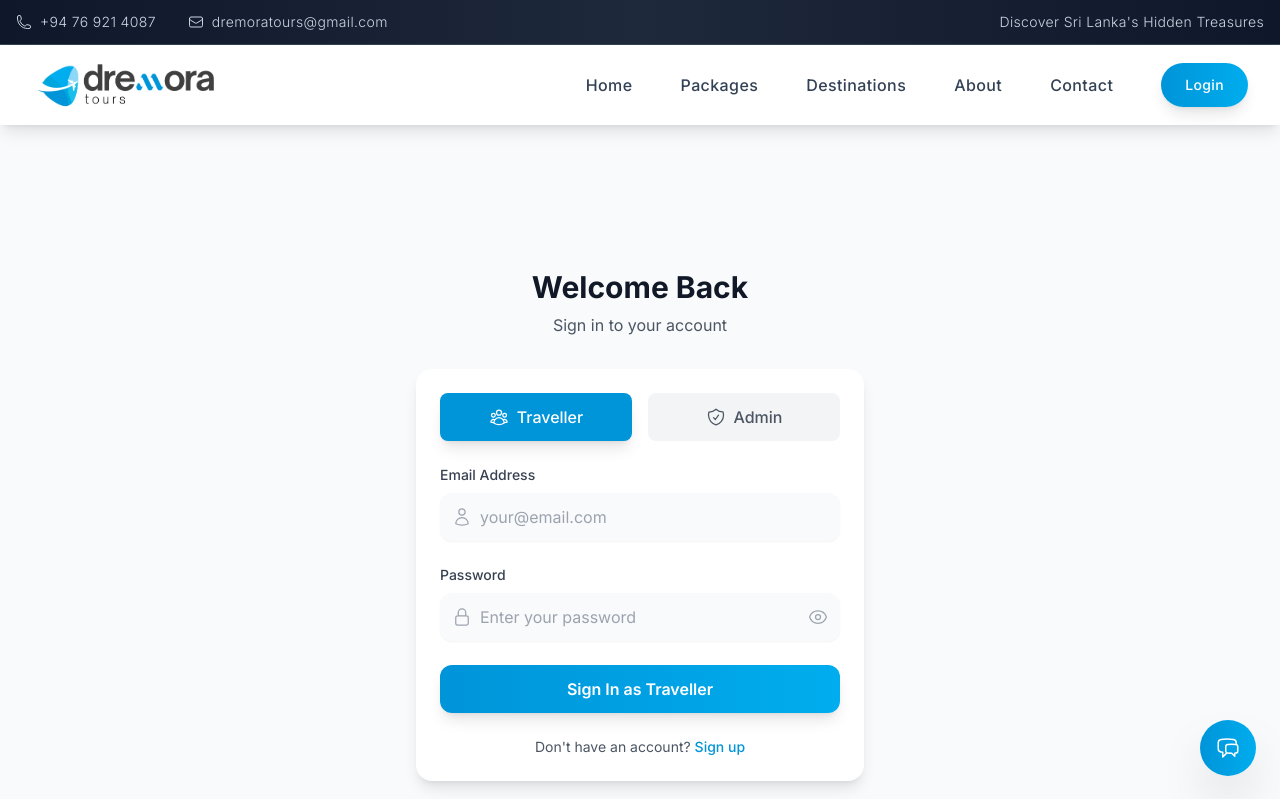
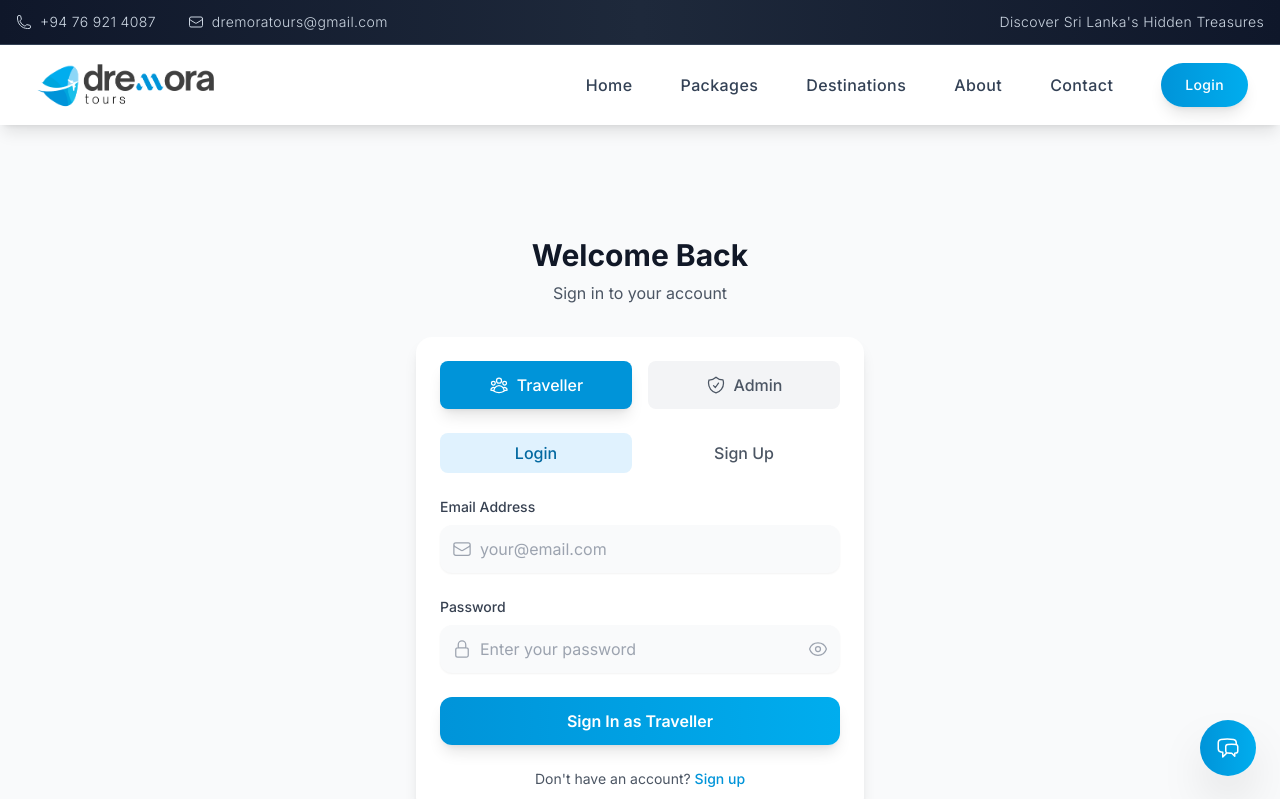
Before and after one commit to LuhithK/dremora, a React (Vite) app: page /login in a window 1280 px wide. Shown: the top 799 px of the page. Built offline with nearby package versions, Linux system fonts and the light colour scheme.

Commit message:
Fix login system with proper authentication

```diff
--- a/src/pages/Login.tsx
+++ b/src/pages/Login.tsx
@@ -7,18 +7,39 @@ import {
   EyeIcon,
   EyeSlashIcon,
   UserGroupIcon,
-  ShieldCheckIcon
+  ShieldCheckIcon,
+  EnvelopeIcon
 } from '@heroicons/react/24/outline';
 import toast from 'react-hot-toast';
 
 const Login = () => {
   const navigate = useNavigate();
   const [loginType, setLoginType] = useState<'traveller' | 'admin'>('traveller');
+  const [mode, setMode] = useState<'login' | 'signup'>('login');
   const [showPassword, setShowPassword] = useState(false);
   const [formData, setFormData] = useState({
+    name: '',
     email: '',
-    password: ''
+    password: '',
+    confirmPassword: ''
   });
+
+  // Get stored users from localStorage
+  const getStoredUsers = () => {
+    const users = localStorage.getItem('registeredUsers');
+    return users ? JSON.parse(users) : [];
+  };
+
+  // Save users to localStorage
+  const saveUsers = (users: any[]) => {
+    localStorage.setItem('registeredUsers', JSON.stringify(users));
+  };
+
+  // Admin credentials (hardcoded for demo)
+  const adminCredentials = {
+    email: 'admin@dremoratours.com',
+    password: 'admin123'
+  };
 
   const handleInputChange = (e: React.ChangeEvent<HTMLInputElement>) => {
     const { name, value } = e.target;
@@ -28,7 +49,52 @@ const Login = () => {
     }));
   };
 
-  const handleSubmit = (e: React.FormEvent) => {
+  const handleSignup = (e: React.FormEvent) => {
+    e.preventDefault();
+
+    if (!formData.name || !formData.email || !formData.password || !formData.confirmPassword) {
+      toast.error('Please fill in all fields');
+      return;
+    }
+
+    if (formData.password !== formData.confirmPassword) {
+      toast.error('Passwords do not match');
+      return;
+    }
+
+    if (formData.password.length < 6) {
+      toast.error('Password must be at least 6 characters long');
+      return;
+    }
+
+    const users = getStoredUsers();
+
+    // Check if user already exists
+    const existingUser = users.find((user: any) => user.email === formData.email);
+    if (existingUser) {
+      toast.error('User with this email already exists');
+      return;
+    }
+
+    // Add new user
+    const newUser = {
+      id: Date.now(),
+      name: formData.name,
+      email: formData.email,
+      password: formData.password,
+      joinDate: new Date().toISOString().split('T')[0],
+      totalBookings: 0
+    };
+
+    users.push(newUser);
+    saveUsers(users);
+
+    toast.success('Account created successfully! Please login.');
+    setMode('login');
+    setFormData({ name: '', email: '', password: '', confirmPassword: '' });
+  };
+
+  const handleLogin = (e: React.FormEvent) => {
     e.preventDefault();
 
     if (!formData.email || !formData.password) {
@@ -36,19 +102,49 @@ const Login = () => {
       return;
     }
 
-    // Simple authentication logic (in real app, this would be API calls)
     if (loginType === 'admin') {
-      if (formData.email === 'admin@dremoratours.com' && formData.password === 'admin123') {
+      // Admin login
+      if (formData.email === adminCredentials.email && formData.password === adminCredentials.password) {
         toast.success('Admin login successful!');
+        localStorage.setItem('currentUser', JSON.stringify({
+          type: 'admin',
+          email: formData.email
+        }));
         navigate('/admin');
       } else {
         toast.error('Invalid admin credentials');
       }
     } else {
-      // For traveller login, we'll just show success and redirect to home
-      toast.success('Login successful!');
+      // Traveller login
+      const users = getStoredUsers();
+      const user = users.find((u: any) => u.email === formData.email && u.password === formData.password);
+
+      if (user) {
+        toast.success(`Welcome back, ${user.name}!`);
+        localStorage.setItem('currentUser', JSON.stringify({
+          type: 'traveller',
+          ...user
+        }));
         navigate('/');
+      } else {
+        toast.error('Invalid email or password');
       }
+    }
+  };
+
+  const resetForm = () => {
+    setFormData({ name: '', email: '', password: '', confirmPassword: '' });
+  };
+
+  const switchMode = (newMode: 'login' | 'signup') => {
+    setMode(newMode);
+    resetForm();
+  };
+
+  const switchLoginType = (type: 'traveller' | 'admin') => {
+    setLoginType(type);
+    resetForm();
+    setMode('login'); // Always switch to login mode when changing type
   };
 
   return (
@@ -60,20 +156,24 @@ const Login = () => {
           transition={{ duration: 0.6 }}
           className="text-center"
         >
-          <h2 className="text-3xl font-bold text-gray-900 mb-2">Welcome Back</h2>
-          <p className="text-gray-600">Sign in to your account</p>
+          <h2 className="text-3xl font-bold text-gray-900 mb-2">
+            {mode === 'login' ? 'Welcome Back' : 'Create Account'}
+          </h2>
+          <p className="text-gray-600">
+            {mode === 'login' ? 'Sign in to your account' : 'Join us for amazing travel experiences'}
+          </p>
         </motion.div>
 
-        {/* Login Type Selector */}
         <motion.div
           initial={{ opacity: 0, y: 20 }}
           animate={{ opacity: 1, y: 0 }}
           transition={{ duration: 0.6, delay: 0.2 }}
           className="bg-white rounded-2xl shadow-lg p-6"
         >
+          {/* Login Type Selector */}
           <div className="flex space-x-4 mb-6">
             <button
-              onClick={() => setLoginType('traveller')}
+              onClick={() => switchLoginType('traveller')}
               className={`flex-1 flex items-center justify-center space-x-2 py-3 px-4 rounded-lg transition-all duration-300 ${
                 loginType === 'traveller'
                   ? 'bg-blue-600 text-white shadow-lg'
@@ -84,7 +184,7 @@ const Login = () => {
               <span className="font-medium">Traveller</span>
             </button>
             <button
-              onClick={() => setLoginType('admin')}
+              onClick={() => switchLoginType('admin')}
               className={`flex-1 flex items-center justify-center space-x-2 py-3 px-4 rounded-lg transition-all duration-300 ${
                 loginType === 'admin'
                   ? 'bg-blue-600 text-white shadow-lg'
@@ -96,14 +196,61 @@ const Login = () => {
             </button>
           </div>
 
-          <form onSubmit={handleSubmit} className="space-y-6">
+          {/* Mode Selector for Travellers */}
+          {loginType === 'traveller' && (
+            <div className="flex space-x-4 mb-6">
+              <button
+                onClick={() => switchMode('login')}
+                className={`flex-1 py-2 px-4 rounded-lg font-medium transition-all duration-300 ${
+                  mode === 'login'
+                    ? 'bg-blue-100 text-blue-700'
+                    : 'text-gray-600 hover:text-blue-600'
+                }`}
+              >
+                Login
+              </button>
+              <button
+                onClick={() => switchMode('signup')}
+                className={`flex-1 py-2 px-4 rounded-lg font-medium transition-all duration-300 ${
+                  mode === 'signup'
+                    ? 'bg-blue-100 text-blue-700'
+                    : 'text-gray-600 hover:text-blue-600'
+                }`}
+              >
+                Sign Up
+              </button>
+            </div>
+          )}
+
+          <form onSubmit={mode === 'login' ? handleLogin : handleSignup} className="space-y-6">
+            {/* Name Field (only for signup) */}
+            {mode === 'signup' && (
+              <div>
+                <label className="block text-sm font-medium text-gray-700 mb-2">
+                  Full Name
+                </label>
+                <div className="relative">
+                  <UserIcon className="absolute left-3 top-1/2 transform -translate-y-1/2 h-5 w-5 text-gray-400" />
+                  <input
+                    type="text"
+                    name="name"
+                    value={formData.name}
+                    onChange={handleInputChange}
+                    required
+                    className="w-full pl-10 pr-4 py-3 border-0 rounded-xl focus:outline-none focus:ring-2 focus:ring-blue-500 shadow-sm bg-gray-50 transition-all duration-300"
+                    placeholder="Enter your full name"
+                  />
+                </div>
+              </div>
+            )}
+
             {/* Email Field */}
             <div>
               <label className="block text-sm font-medium text-gray-700 mb-2">
                 Email Address
               </label>
               <div className="relative">
-                <UserIcon className="absolute left-3 top-1/2 transform -translate-y-1/2 h-5 w-5 text-gray-400" />
+                <EnvelopeIcon className="absolute left-3 top-1/2 transform -translate-y-1/2 h-5 w-5 text-gray-400" />
                 <input
                   type="email"
                   name="email"
@@ -146,8 +293,29 @@ const Login = () => {
               </div>
             </div>
 
-            {/* Demo Credentials */}
-            {loginType === 'admin' && (
+            {/* Confirm Password Field (only for signup) */}
+            {mode === 'signup' && (
+              <div>
+                <label className="block text-sm font-medium text-gray-700 mb-2">
+                  Confirm Password
+                </label>
+                <div className="relative">
+                  <LockClosedIcon className="absolute left-3 top-1/2 transform -translate-y-1/2 h-5 w-5 text-gray-400" />
+                  <input
+                    type={showPassword ? 'text' : 'password'}
+                    name="confirmPassword"
+                    value={formData.confirmPassword}
+                    onChange={handleInputChange}
+                    required
+                    className="w-full pl-10 pr-4 py-3 border-0 rounded-xl focus:outline-none focus:ring-2 focus:ring-blue-500 shadow-sm bg-gray-50 transition-all duration-300"
+                    placeholder="Confirm your password"
+                  />
+                </div>
+              </div>
+            )}
+
+            {/* Demo Credentials for Admin */}
+            {loginType === 'admin' && mode === 'login' && (
               <div className="bg-blue-50 border border-blue-200 rounded-lg p-3">
                 <p className="text-sm text-blue-800 font-medium mb-1">Demo Admin Credentials:</p>
                 <p className="text-xs text-blue-600">Email: admin@dremoratours.com</p>
@@ -160,19 +328,27 @@ const Login = () => {
               type="submit"
               className="w-full bg-gradient-to-r from-blue-600 to-blue-500 hover:from-blue-700 hover:to-blue-600 text-white font-semibold py-3 px-6 rounded-xl transition-all duration-300 transform hover:scale-105 shadow-lg hover:shadow-xl"
             >
-              Sign In as {loginType === 'admin' ? 'Admin' : 'Traveller'}
+              {mode === 'login'
+                ? `Sign In as ${loginType === 'admin' ? 'Admin' : 'Traveller'}`
+                : 'Create Account'
+              }
             </button>
           </form>
 
-          {/* Additional Links */}
+          {/* Additional Links for Travellers */}
+          {loginType === 'traveller' && (
             <div className="mt-6 text-center">
               <p className="text-sm text-gray-600">
-              Don't have an account?{' '}
-              <button className="text-blue-600 hover:text-blue-700 font-medium">
-                Sign up
+                {mode === 'login' ? "Don't have an account? " : "Already have an account? "}
+                <button
+                  onClick={() => switchMode(mode === 'login' ? 'signup' : 'login')}
+                  className="text-blue-600 hover:text-blue-700 font-medium"
+                >
+                  {mode === 'login' ? 'Sign up' : 'Sign in'}
                 </button>
               </p>
             </div>
+          )}
         </motion.div>
       </div>
     </div>
```
Also changed, not shown: src/components/QuotationForm.tsx (+14 -0 lines), src/pages/AdminDashboard.tsx (+32 -12 lines). Lines whose indentation alone changed are shown as unchanged.
